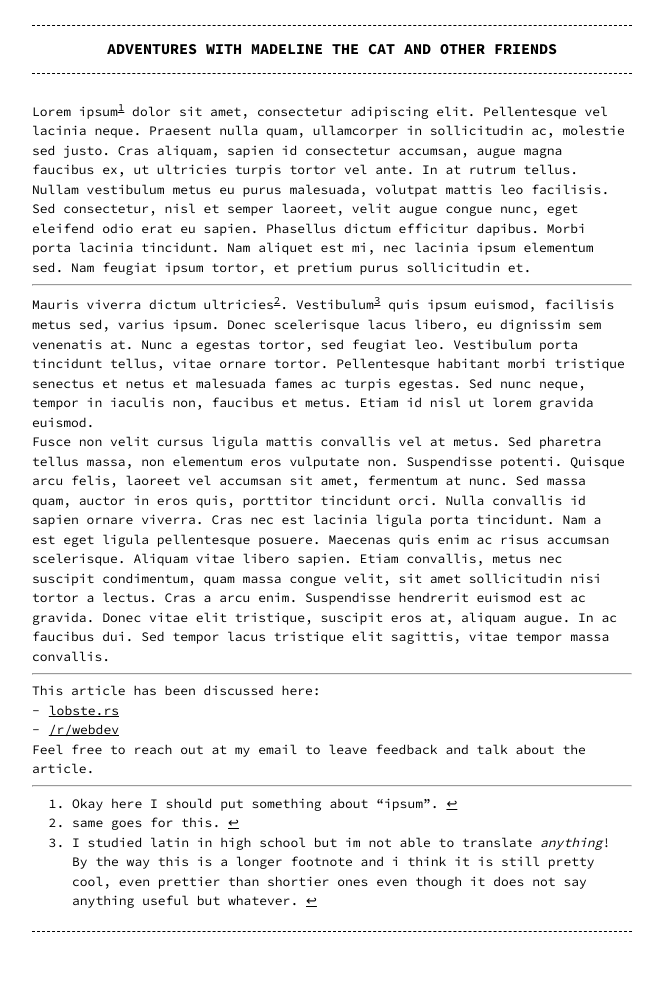
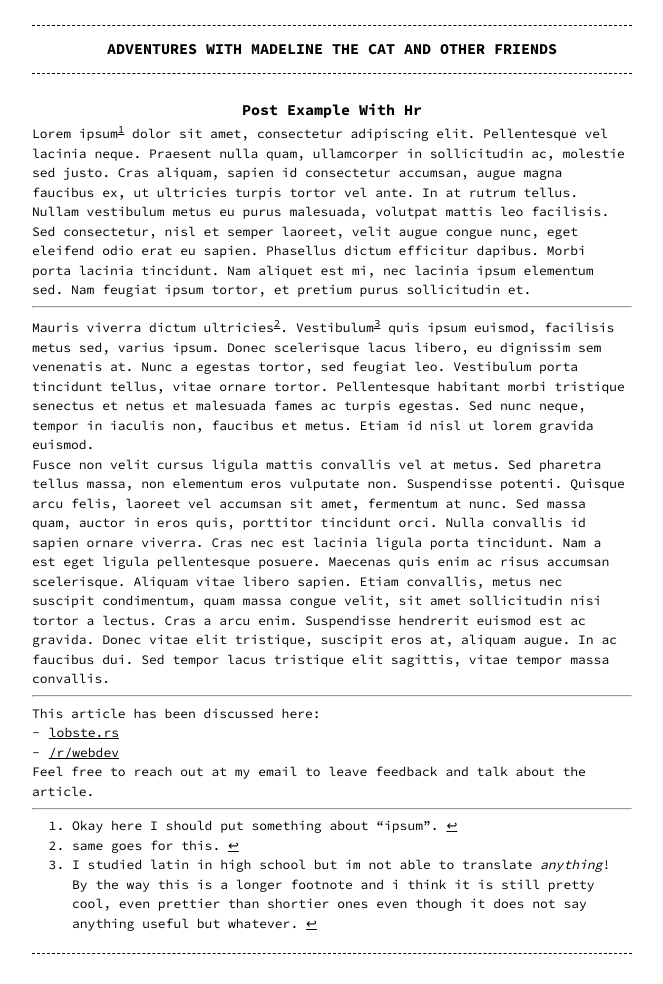
Before and after one commit to madelinethecat/site, a Jekyll site: the page built from _posts/2020-07-09-post-example-with-hr.md, in a window 1280 px wide. Shown: the whole page, without its empty margins (308-971 px from the left). Built offline with Jekyll 4.4.1, drawn with Linux system fonts in a browser that asks for light colours; before the commit the page ends 962 px from its top, so only the background shows below that.

Commit message:
Update post.html

```diff
--- a/_layouts/post.html
+++ b/_layouts/post.html
@@ -1,5 +1,6 @@
 ---
 layout: default
 ---
-
+<a href="{{ site.url }}">{{ site.theme_config.back_home_text }}</a>
+<h1>{{ page.title }}</h1>
 {{ content }}
```
